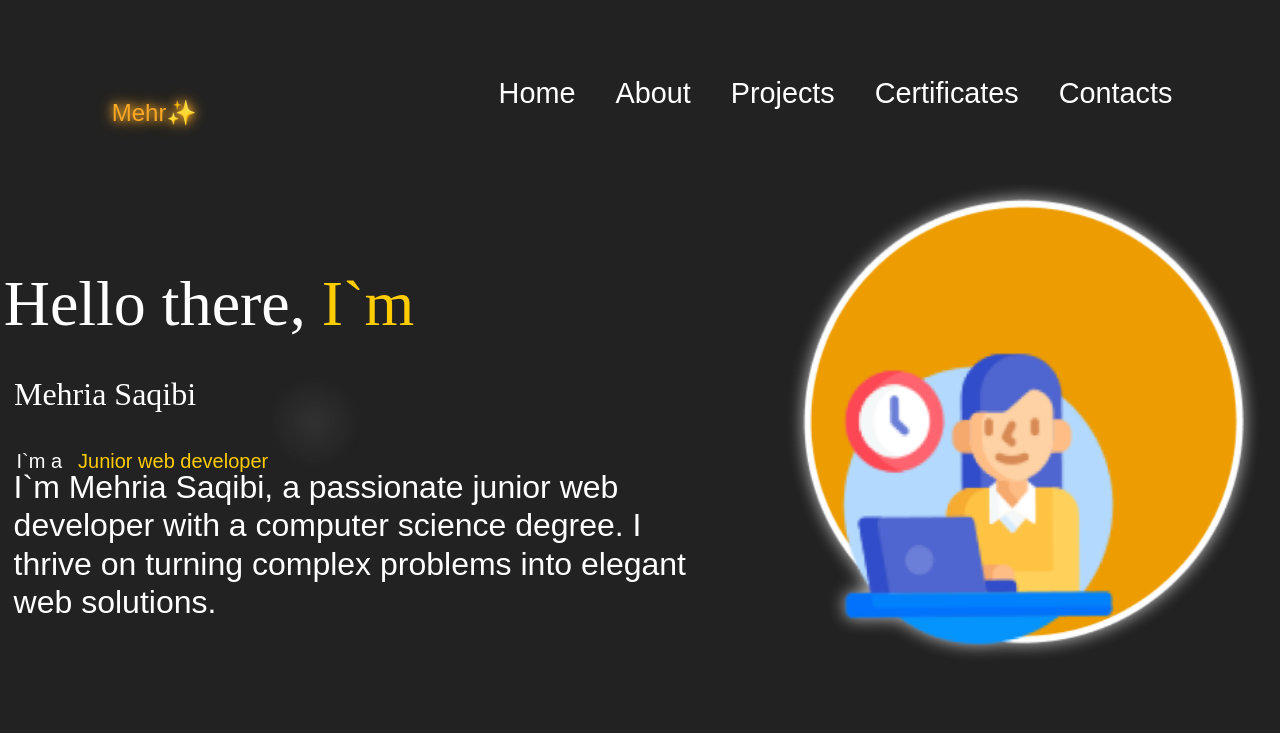
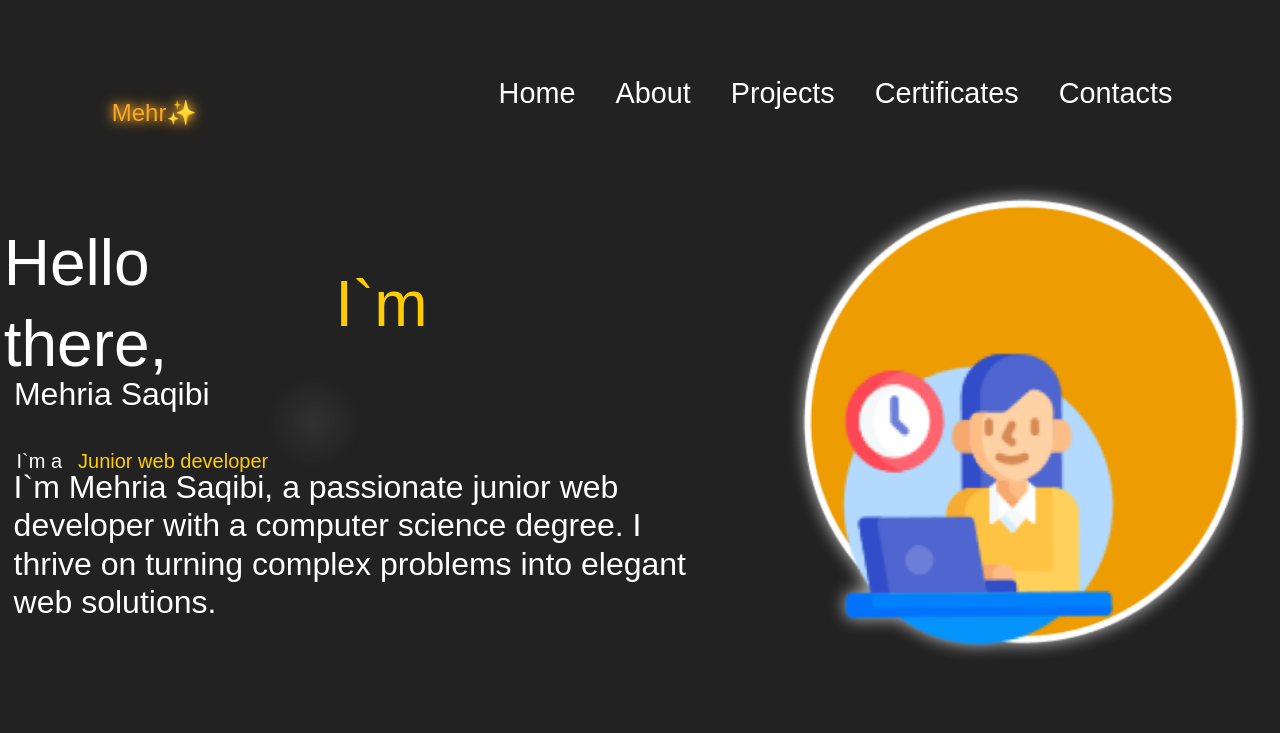
Before and after one commit to Saqibi4213/portfolio-capstone, a plain HTML site: page index.html in a window 1280 px wide. Shown: the top 733 px of the page. Drawn offline with nearby package versions, Linux system fonts and the light colour scheme.

Commit message:
error solving

```diff
--- a/styles.css
+++ b/styles.css
@@ -214,7 +214,7 @@ nav {
   width: 100%;
   height: 100%;
   background:
-  radial-gradient(circle,
+    radial-gradient( circle,
     rgba(255, 255, 255, 0.2)
     0%,
   rgba(255, 255, 255, 0) 70%
@@ -778,10 +778,10 @@ nav {
   height: 3.0538rem;
   top: 48.6787rem;
   left: 8.2475rem;
-  gap: 0rem;
+  gap: 0;
   border-radius: 2rem;
   border: 0.1875rem solid #f9a826;
-  background-color:#f9a826;
+  background-color: #f9a826;
   color: #fff;
   transform: translate(80%, -60%);
   display: flex;
@@ -789,7 +789,8 @@ nav {
   justify-content: center;
   cursor: pointer;
   overflow-x: hidden;
-  box-shadow: 0 0.3rem 0.6rem rgba(249, 168, 38, 0.4),
+  box-shadow:
+    0 0.3rem 0.6rem rgba(249, 168, 38, 0.4),
     0 0.1rem 0.3rem rgba(249, 168, 38, 0.3);
   transition: all 0.3s ease;
   overflow: hidden;
@@ -966,9 +967,9 @@ nav {
 
   #home-title,
   #home-role,
-  #home-name{
-    display: flex;
-    align-items: left;
+  #home-name {
+    display: flex;
+    align-items: center;
     text-align: left;
   }
 
@@ -977,8 +978,8 @@ nav {
     top: 1.81rem;
     left: 7.25rem;
     gap: 1rem;
-    font-family: 'Acme';
-    font-size: 4.00rem;
+    font-family: 'Acme', sans-serif;
+    font-size: 4rem;
     font-weight: 400;
     line-height: 5.06rem;
     text-align: left;
@@ -990,15 +991,14 @@ nav {
     height: 2.38rem;
     top: 22.24rem;
     left: 7.29rem;
-    gap: 0rem;
-    font-family: 'Actor';
-    font-size: 2.00rem;
+    gap: 0;
+    font-family: 'Actor', sans-serif;
+    font-size: 2rem;
     font-weight: 400;
     line-height: 2.41rem;
     text-align: left;
     display: flex;
-    align-items: left;
-    text-align: left;
+    align-items: center;
     transform: translate(-90%, 900%);
   }
 
```
Also changed, not shown: script.js (+6 -5 lines). Lines whose indentation alone changed are shown as unchanged.
